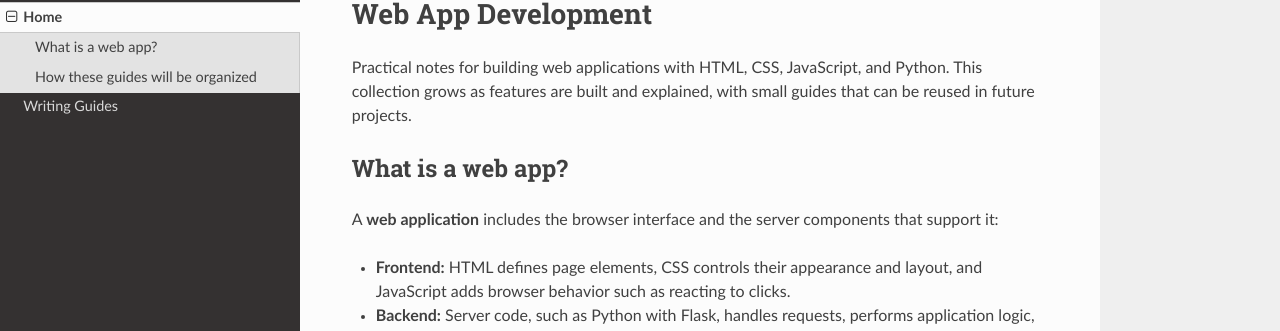
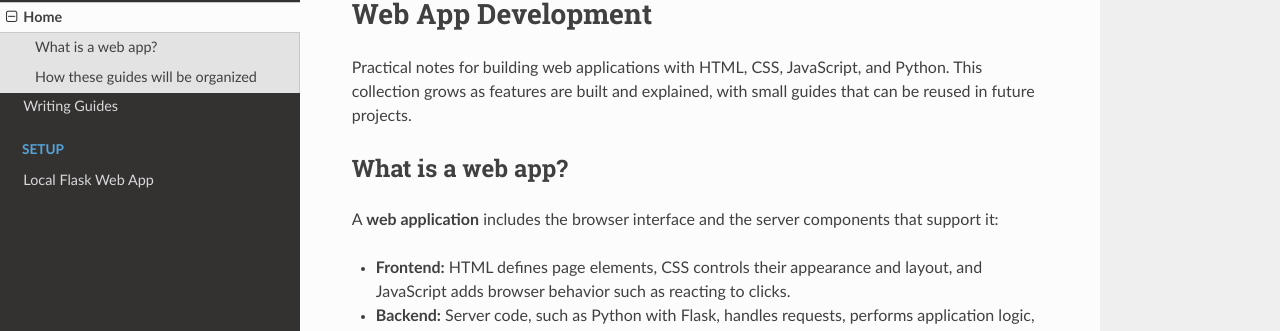
Before and after one commit to flynnbm/web_app_development_docs, an MkDocs documentation site: the page built from docs/index.md, in a window 1280 px wide. Shown: the part 104-435 px from the top of the page. Built offline with MkDocs 1.6.1, drawn with Linux system fonts in a browser that asks for light colours; nearby versions of some CDN libraries.

Commit message:
add setup section with info on creating local flask app

```diff
--- a/mkdocs.yml
+++ b/mkdocs.yml
@@ -13,5 +13,7 @@ markdown_extensions:
 nav:
   - Home: index.md
   - Writing Guides: writing-guides.md
+  - Setup:
+      - Local Flask Web App: setup/local-flask-web-app.md
 
 strict: true
```
